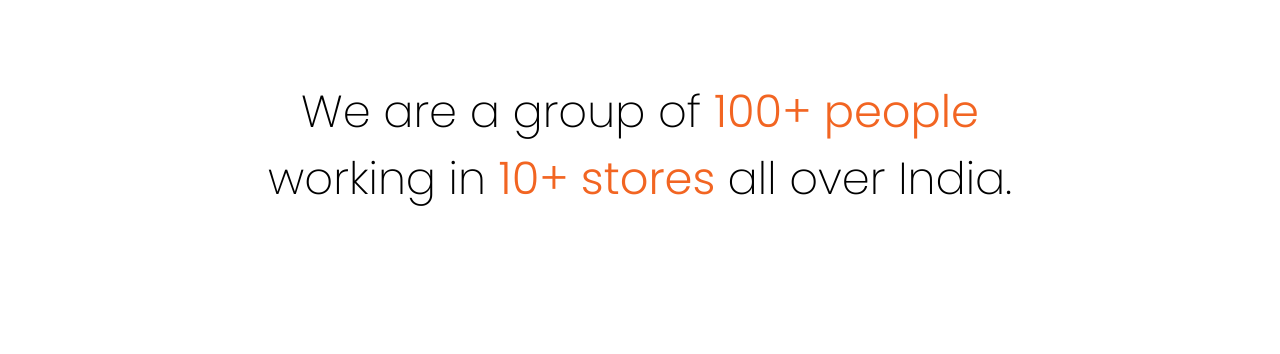
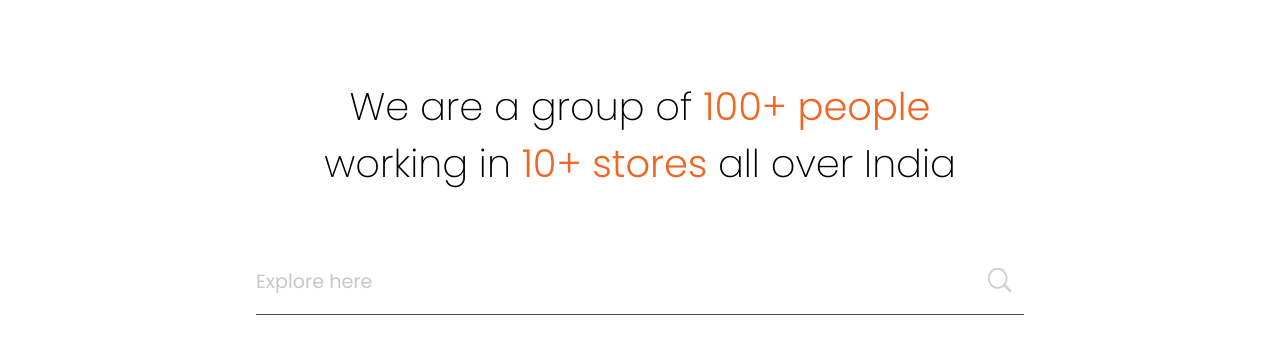
Before and after one commit to NewCoderBoi/chatterjee-musicals, a plain HTML site: page index.html in a window 1280 px wide. Shown: the part 822-1176 px from the top of the page. Before the commit the page ends 1134 px from the top, so only its background shows below. Drawn offline with Linux system fonts and the light colour scheme.

Commit message:
Added text and search bar

```diff
--- a/index.html
+++ b/index.html
@@ -106,8 +106,28 @@
 
     <section class="search-bar-and-text">
         <p class="attractive-text">
-            We are a group of <span class="emphasized-text"> 100+ people </span> working in <span class="emphasized-text"> 10+ stores </span> all over India.
+            We are a group of <span class="emphasized-text"> 100+ people </span> working in <span class="emphasized-text"> 10+ stores </span> all over India
         </p>
+        <div class="search">
+            <form action="#">
+                <input id="search-bar" type="text"
+                    placeholder="Explore here"
+                    name="search">
+            </form>
+            <div class="search-button-bottom">
+                <svg class="search-svg" xmlns="http://www.w3.org/2000/svg" xmlns:xlink="http://www.w3.org/1999/xlink" width="56" height="63" viewBox="0 0 56 63">
+                    <defs>
+                        <clipPath id="clip-path">
+                        <rect id="Rectangle_8" data-name="Rectangle 8" width="56" height="63" fill="#8c8888"/>
+                        </clipPath>
+                    </defs>
+                    <g id="Group_4" data-name="Group 4" clip-path="url(#clip-path)">
+                        <path id="Path_5" data-name="Path 5" d="M24.9,26.023a15.578,15.578,0,0,0,0-21.183,13.659,13.659,0,0,0-20.06,0,15.578,15.578,0,0,0,0,21.183A13.659,13.659,0,0,0,24.9,26.023Z" transform="translate(3.188 2.393)" fill="none" stroke="#8c8888" stroke-width="3"/>
+                        <path id="Path_6" data-name="Path 6" d="M8.035,5.038a1.912,1.912,0,0,0-2.808,0A2.181,2.181,0,0,0,5.227,8l4.155,4.388,5.072,5.356a1.912,1.912,0,0,0,2.808,0,2.181,2.181,0,0,0,0-2.966Z" transform="translate(21.71 21.41)" fill="#8c8888"/>
+                    </g>
+                </svg>
+            </div>
+        </div>
     </section>
 </body>
 <script src="main.js"></script>
--- a/style.css
+++ b/style.css
@@ -24,12 +24,12 @@
 
   ::-webkit-scrollbar-track {
     border-radius: 0;
-    background: #ffffff;
+    background: #fff;
   }
 
   ::-webkit-scrollbar-thumb {
     border-radius: 50px;
-    background: #f26522;
+    background: #f26422a9;
   }
 
 /* SCROLLBAR DIFFERENCE CODE ENDS */
@@ -303,10 +303,15 @@ svg * {
 .search-bar-and-text {
     max-width: 60vw;
     margin: 100px auto;
+    display: flex;
+    flex-direction: column;
+    align-items: center;
+    gap: 75px;
 }
 
 .attractive-text {
-    font-size: 2.8rem;
+    max-width: 50vw;
+    font-size: 2.4rem;
     font-weight: 100;
     text-align: center;
 }
@@ -315,6 +320,31 @@ svg * {
     color: #f26522;
     font-weight: 300;
 }
+
+.search {
+    max-width: 60vw;
+    width: 100%;
+    border-bottom: 1px solid rgba(0, 0, 0, 0.7);
+    display: flex;
+    flex-direction: row;
+    justify-content: space-between;
+}
+
+.search-button-bottom {
+    opacity: 0.4;
+}
+
+.search input {
+    border: 0px;
+    font-size: 1.2rem;
+    outline: none;
+}
+
+.search input::placeholder {
+    opacity: 0.4;
+}
+
+
 
 @keyframes fadein {
     0% {
```
